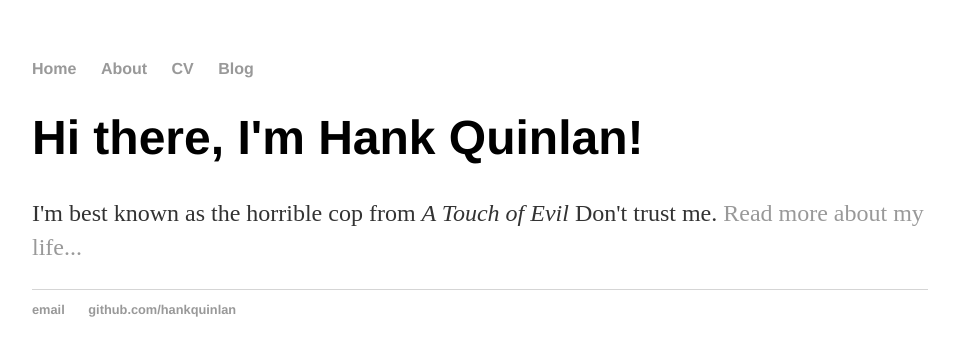
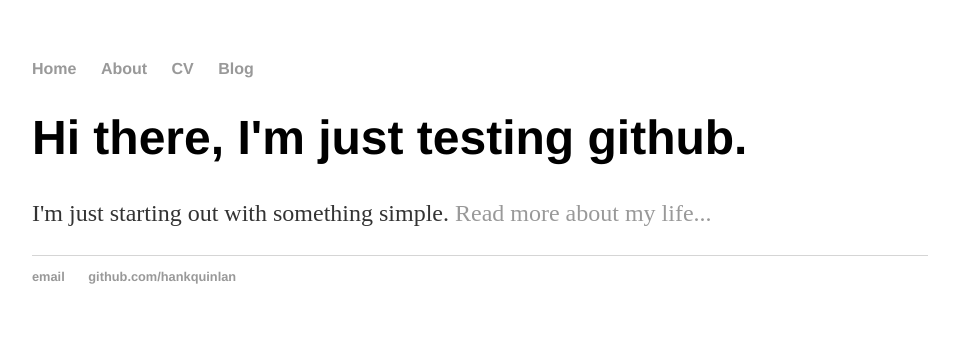
Before and after one commit to SteveSpudWebb/SteveSpudWebb.github.io, a Jekyll site: the page built from index.html, in a window 1280 px wide. Shown: the top 356 px of the page, without its empty margins (160-1119 px from the left). Built offline with Jekyll 4.4.1, drawn with Linux system fonts in a browser that asks for light colours.

Commit message:
Update index.html

```diff
--- a/index.html
+++ b/index.html
@@ -1,8 +1,8 @@
 ---
 layout: default
-title: Hank Quinlan, Horrible Cop
+title: Steve test website
 ---
 <div class="blurb">
-	<h1>Hi there, I'm Hank Quinlan!</h1>
-	<p>I'm best known as the horrible cop from <em>A Touch of Evil</em> Don't trust me. <a href="/about">Read more about my life...</a></p>
+	<h1>Hi there, I'm just testing github.</h1>
+	<p>I'm just starting out with something simple. <a href="/about">Read more about my life...</a></p>
 </div><!-- /.blurb -->
```
